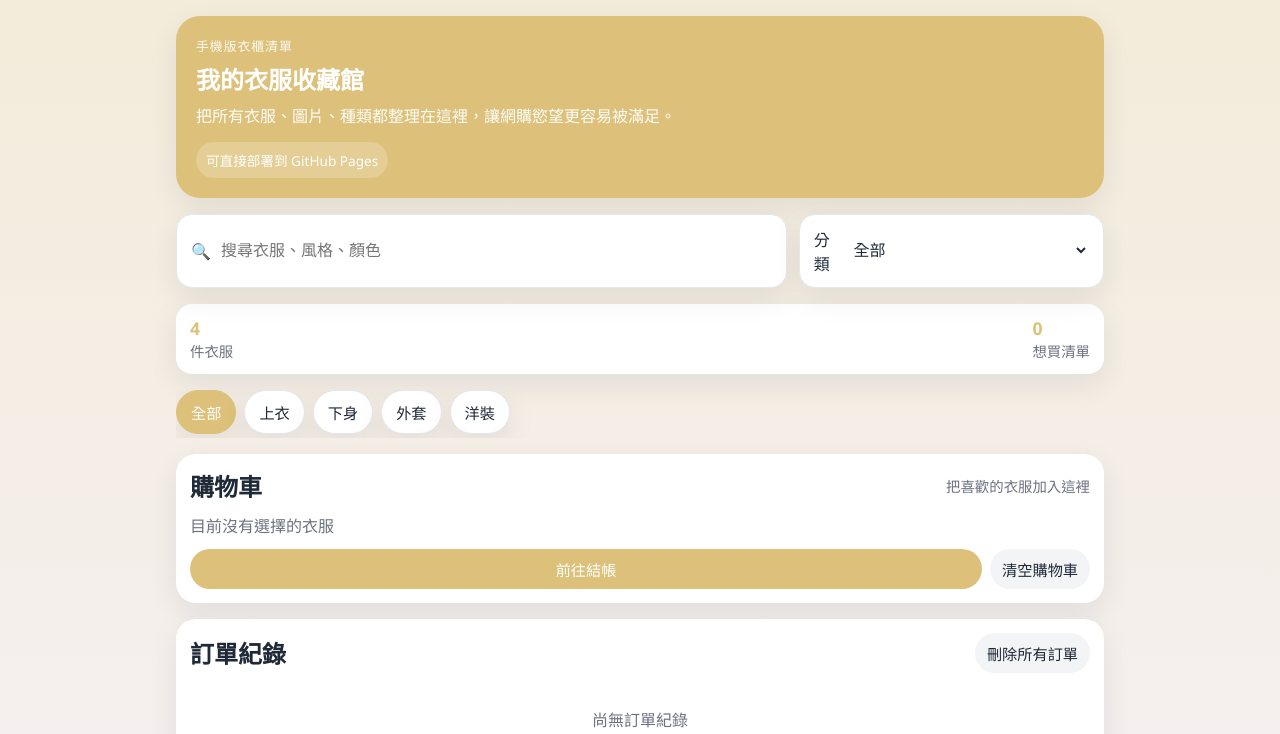
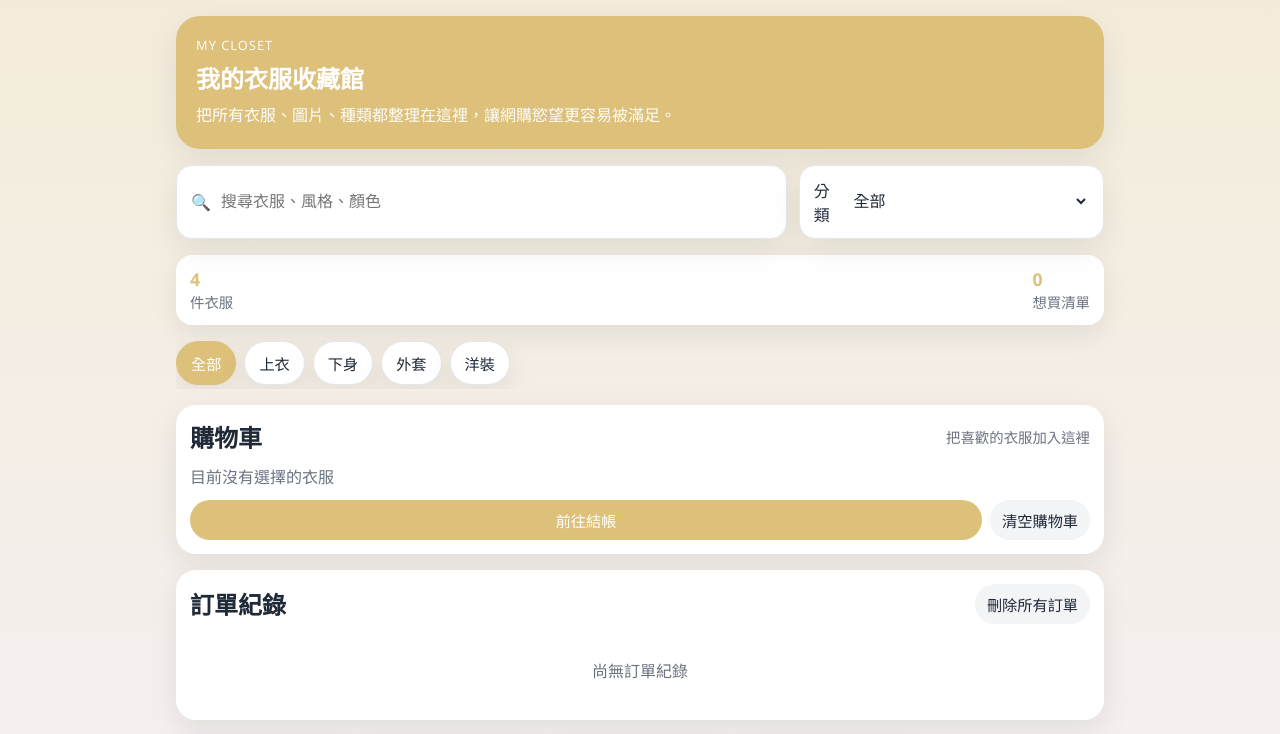
Before and after one commit to ariel1120/ariel-closet, a plain HTML site: page index.html in a window 1280 px wide. Shown: the top 734 px of the page. Drawn offline with Linux system fonts and the light colour scheme.

Commit message:
修改文字內容

```diff
--- a/index.html
+++ b/index.html
@@ -4,18 +4,17 @@
     <meta charset="UTF-8" />
     <meta name="viewport" content="width=device-width, initial-scale=1.0, maximum-scale=1.0, user-scalable=no" />
     <meta name="theme-color" content="#8b5cf6" />
-    <title>我的衣櫃電商頁面</title>
+    <title>我的衣服收藏館</title>
     <link rel="stylesheet" href="styles.css" />
   </head>
   <body>
     <div class="app-shell">
       <header class="hero">
         <div>
-          <p class="eyebrow">手機版衣櫃清單</p>
+          <p class="eyebrow">My Closet</p>
           <h1>我的衣服收藏館</h1>
           <p class="hero-copy">把所有衣服、圖片、種類都整理在這裡，讓網購慾望更容易被滿足。</p>
         </div>
-        <div class="hero-badge">可直接部署到 GitHub Pages</div>
       </header>
 
       <section class="toolbar">
```
Also changed, not shown: 1 other file.
